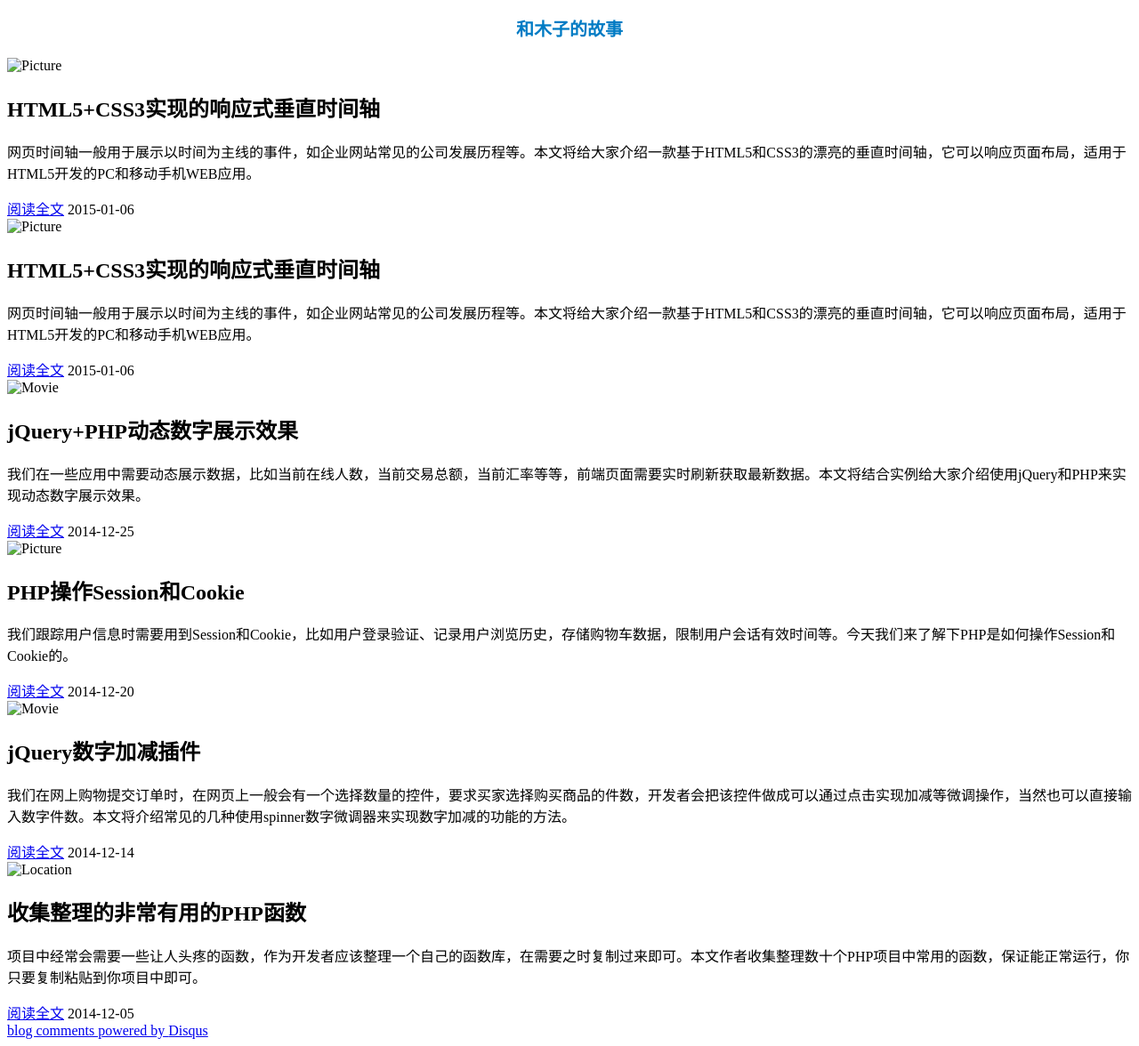
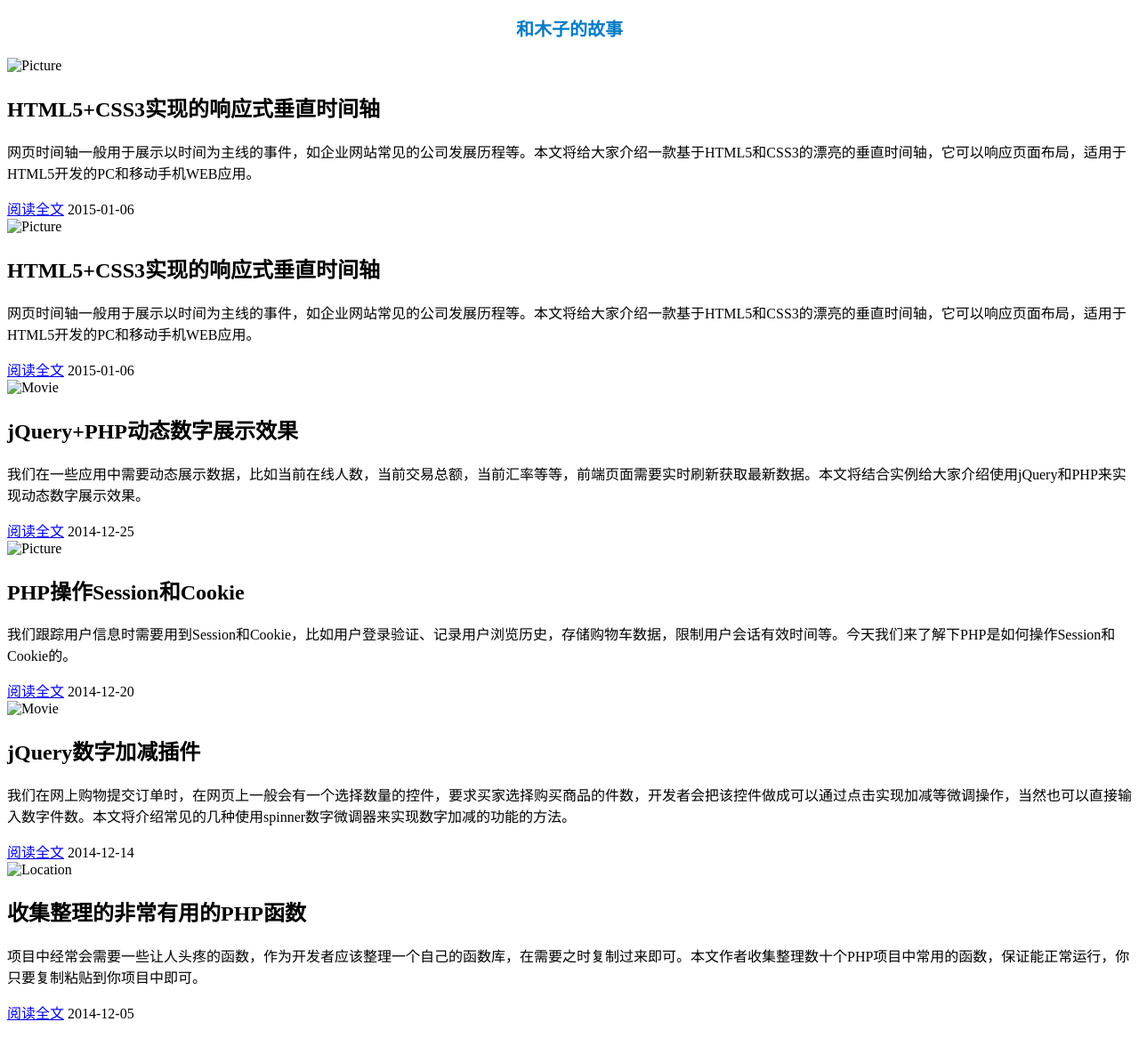
Before and after one commit to jiangnf/muzistroy.github.io, a Jekyll site: the page story/story_2016_01_13.html, which Jekyll copies as it is, in a window 1280 px wide. Shown: the whole page at 89% size. Built offline with Jekyll 4.4.1, drawn with Linux system fonts in a browser that asks for light colours; comment, search, counter and statistics services are not loaded; part of the change alters nothing that is shown.

Commit message:
Update story_2016_01_13.html
Signed-off-by: jiangnf <jiangnf@yeah.net>

```diff
--- a/story/story_2016_01_13.html
+++ b/story/story_2016_01_13.html
@@ -93,26 +93,30 @@
         </div>
     </div>
 </section>
+
+
 <div id="disqus_thread"></div>
-<script type="text/javascript">
-    /* * * CONFIGURATION VARIABLES: EDIT BEFORE PASTING INTO YOUR WEBPAGE * * */
-    var disqus_shortname = 'muzistory.com'; // required: replace example with your forum shortname 这个地方需要改成你配置的网站名
-    /* * * DON'T EDIT BELOW THIS LINE * * */
-    (function() {
-        var dsq = document.createElement('script'); dsq.type = 'text/javascript'; dsq.async = true;
-        dsq.src = 'http://' + disqus_shortname + '.disqus.com/embed.js';
-        (document.getElementsByTagName('head')[0] || document.getElementsByTagName('body')[0]).appendChild(dsq);
+<script>
+    /**
+     * RECOMMENDED CONFIGURATION VARIABLES: EDIT AND UNCOMMENT THE SECTION BELOW TO INSERT DYNAMIC VALUES FROM YOUR PLATFORM OR CMS.
+     * LEARN WHY DEFINING THESE VARIABLES IS IMPORTANT: https://disqus.com/admin/universalcode/#configuration-variables
+     */
+    /*
+     var disqus_config = function () {
+     this.page.url = PAGE_URL; // Replace PAGE_URL with your page's canonical URL variable
+     this.page.identifier = PAGE_IDENTIFIER; // Replace PAGE_IDENTIFIER with your page's unique identifier variable
+     };
+     */
+    (function() { // DON'T EDIT BELOW THIS LINE
+        var d = document, s = d.createElement('script');
+
+        s.src = '//muzistory.disqus.com/embed.js';
+
+        s.setAttribute('data-timestamp', +new Date());
+        (d.head || d.body).appendChild(s);
     })();
-    $('#disqus_container .comment').on('click',function(){
-        $(this).html('加载中...');
-        var disqus_shortname = 'beiyuu';
-        var that = this;
-        BYB.includeScript('http://' + disqus_shortname + '.disqus.com/embed.js',function(){$(that).remove()}); //这是一个加载js的函数
-});
 </script>
-<noscript>Please enable JavaScript to view the <a href="http://disqus.com/?ref_noscript">comments powered by Disqus.</a></noscript>
-<a href="http://disqus.com" class="dsq-brlink">blog comments powered by <span class="logo-disqus">Disqus</span></a>
-
+<noscript>Please enable JavaScript to view the <a href="https://disqus.com/?ref_noscript" rel="nofollow">comments powered by Disqus.</a></noscript>
 
 </body>
 </html>
```
